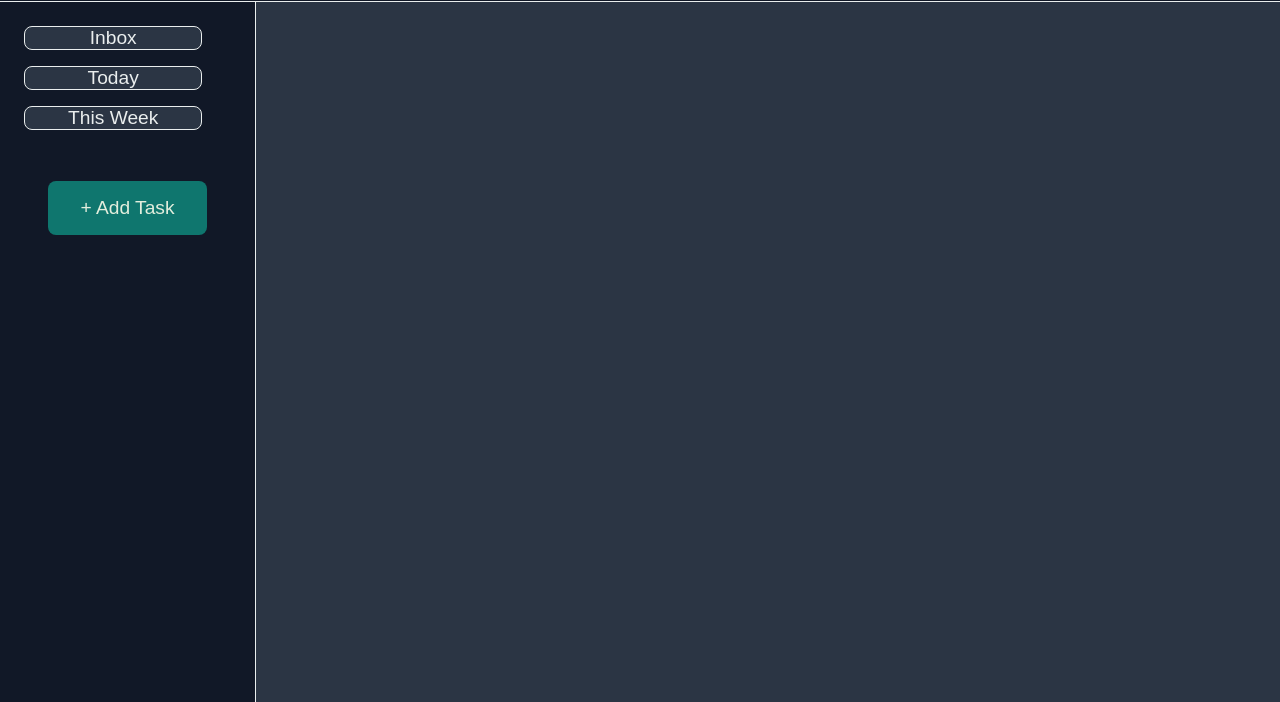
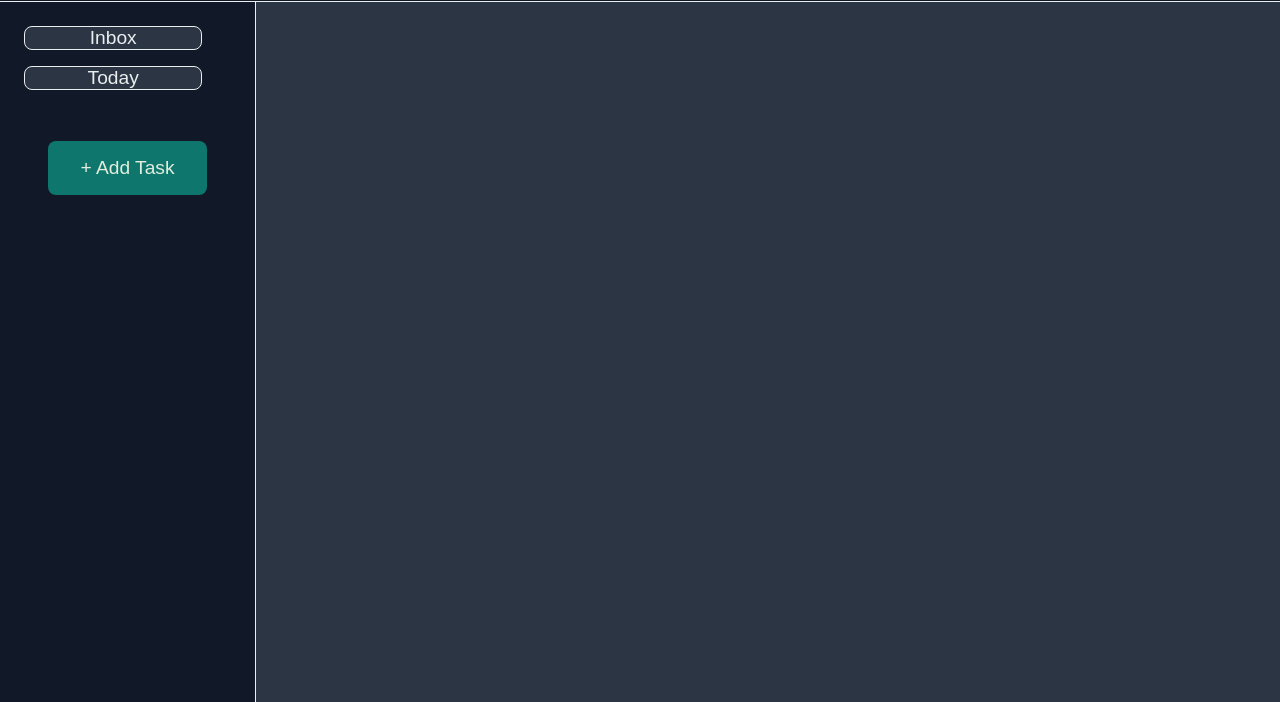
Before and after one commit to AnwarMadani/todo-list-javascript, a plain HTML site: page index.html in a window 1280 px wide. Shown: the part 98-800 px from the top of the page. Drawn offline with Linux system fonts and the light colour scheme.

Commit message:
clean html

```diff
--- a/index.html
+++ b/index.html
@@ -14,7 +14,7 @@
             <ul class="task-inbox">
                 <li><button id="inbox">Inbox</button></li>
                 <li><button id="today">Today</button></li>
-                <li><button id="thisWeek">This Week</button></li>
+                <!-- <li><button id="thisWeek">This Week</button></li> -->
             </ul>
             <!-- <div class="projects">
                 <h2>Projects</h2>
```
